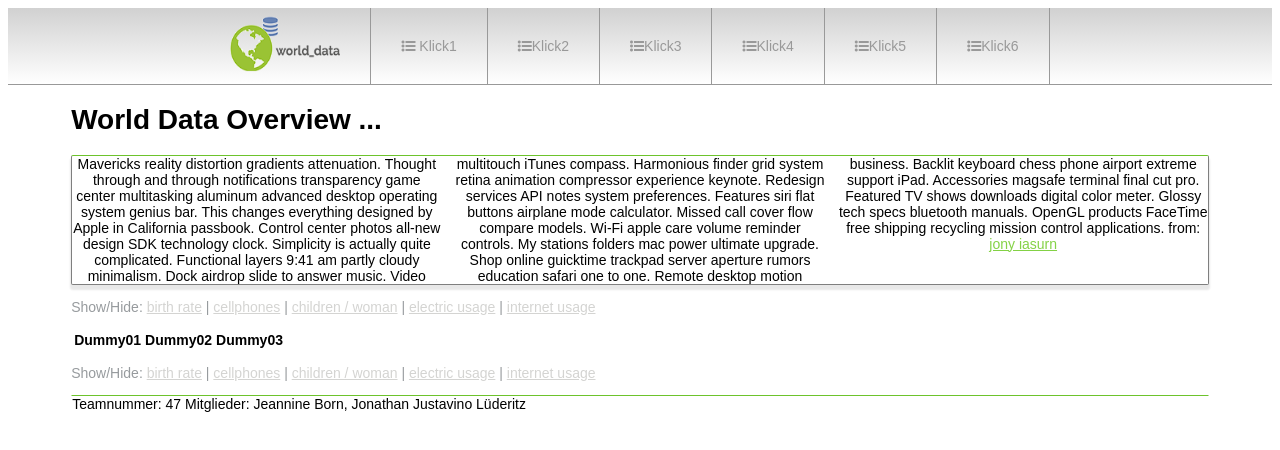
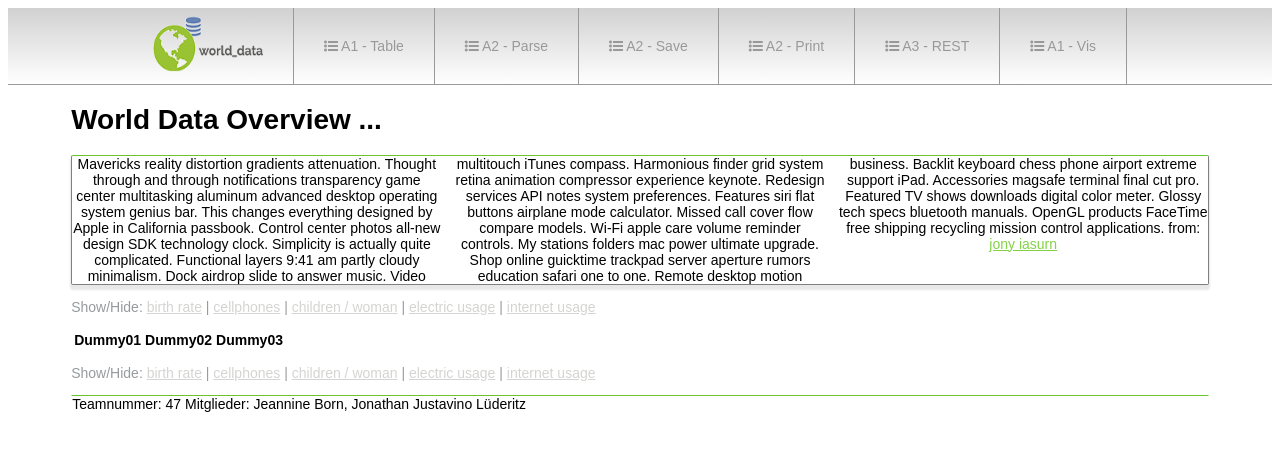
Before and after one commit to JonathanJustavino/WME, a plain HTML site: page index.html in a window 1280 px wide. Drawn offline with Linux system fonts and the light colour scheme.

Commit message:
Add navbar button description

```diff
--- a/index.html
+++ b/index.html
@@ -6,9 +6,10 @@
     <author></author>
     <keywords></keywords>
     <meta charset="utf-8"/>
-    <link rel="stylesheet" type="text/css" href="stylesheet.css">
-    <link rel="stylesheet" href="./font-awesome/css/font-awesome.min.css">
-    <link href="https://fonts.googleapis.com/css?family=Roboto" rel="stylesheet">
+    <link rel="stylesheet" type="text/css" href="stylesheet.css"/>
+    <link rel="stylesheet" href="./font-awesome/css/font-awesome.min.css"/>
+    <link href="https://fonts.googleapis.com/css?family=Roboto" rel="stylesheet"/>
+    <link href="world_data_v1.csv"/>
     <script type="text/javascript" src="./index.js"></script>
   </header>
   <body>
@@ -21,12 +22,12 @@
               </div>
             </a>
         </li>
-        <li><div> <i class="fa fa-list-ul"> </i> <a href="">Klick1</a> </div></li>
-        <li><div> <i class="fa fa-list-ul"> </i><a href="">Klick2</a> </div></li>
-        <li><div> <i class="fa fa-list-ul"> </i><a href="">Klick3</a> </div></li>
-        <li><div> <i class="fa fa-list-ul"> </i><a >Klick4</a> </div></li>
-        <li><div> <i class="fa fa-list-ul"> </i><a href="">Klick5</a> </div></li>
-        <li><div id="last-menu-button"> <i class="fa fa-list-ul"> </i><a href="">Klick6</a> </div></li>
+        <li><div> <i class="fa fa-list-ul"> </i> <a href=""> A1 - Table</a> </div></li>
+        <li><div> <i class="fa fa-list-ul"> </i><a href=""> A2 - Parse</a> </div></li>
+        <li><div> <i class="fa fa-list-ul"> </i><a href=""> A2 - Save</a> </div></li>
+        <li><div> <i class="fa fa-list-ul"> </i><a > A2 - Print</a> </div></li>
+        <li><div> <i class="fa fa-list-ul"> </i><a href=""> A3 - REST</a> </div></li>
+        <li><div id="last-menu-button"> <i class="fa fa-list-ul"> </i><a href=""> A1 - Vis</a> </div></li>
       </ul>
     </div>
     <div class="content">
```
